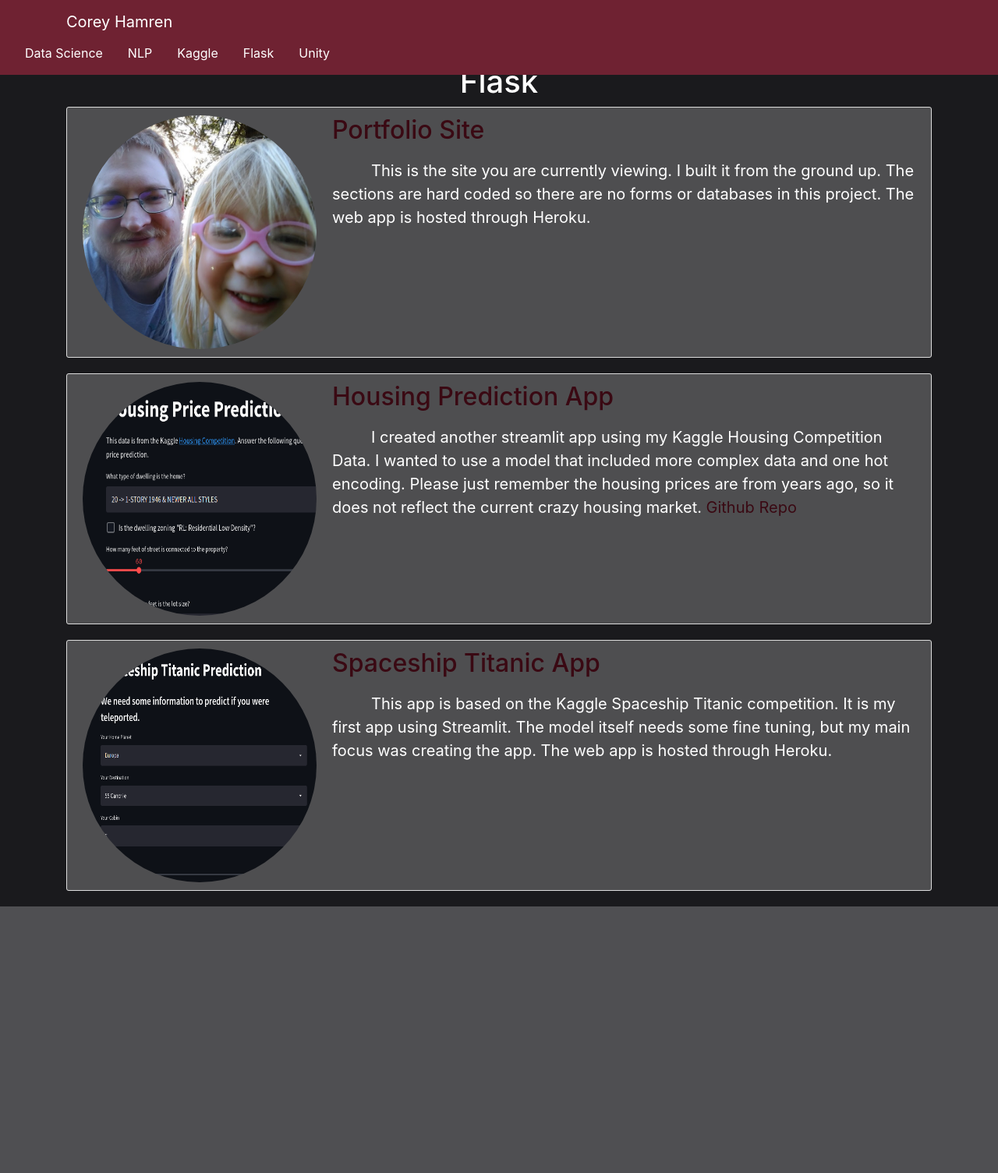
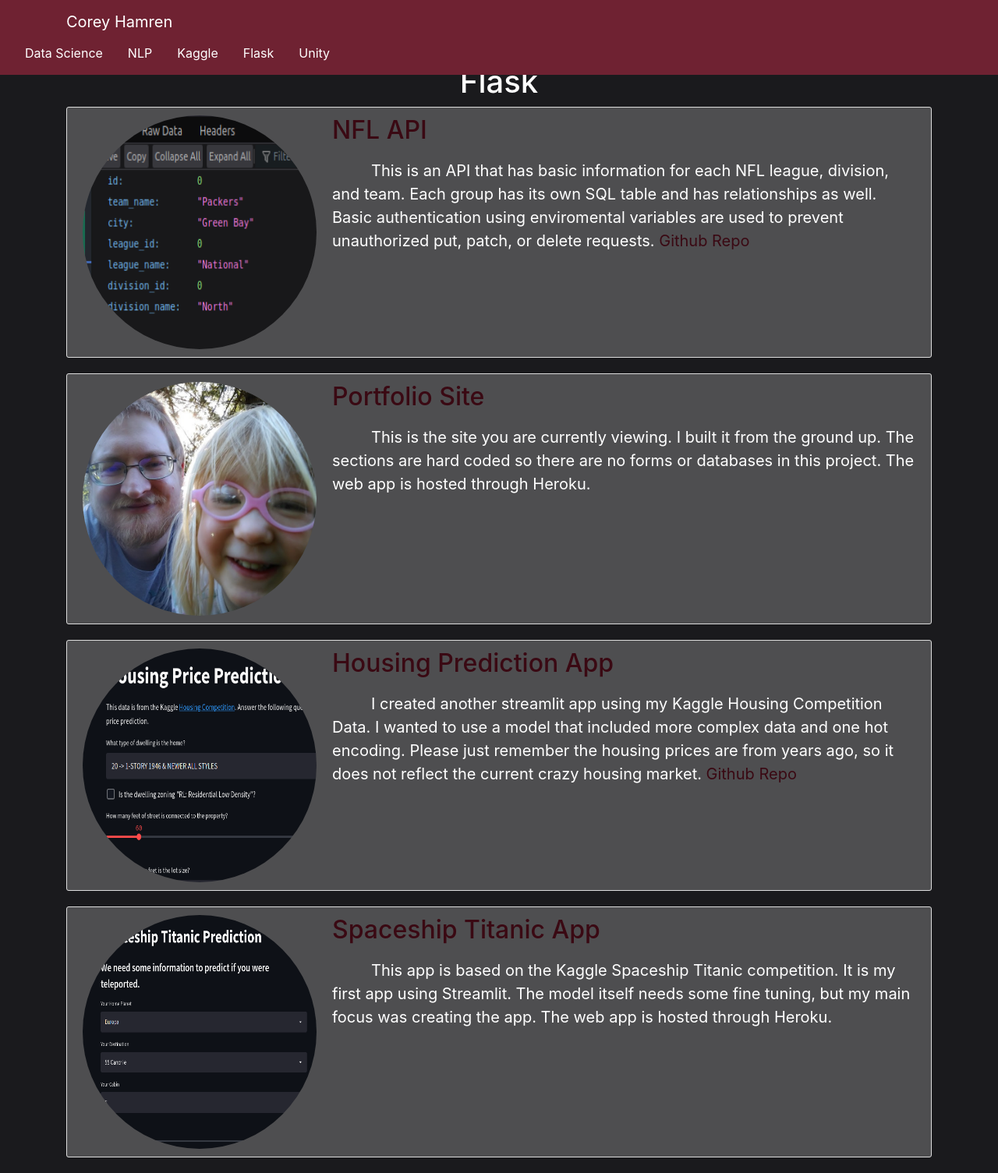
Before and after one commit to TheHamhams/portfolio, a Flask app: page /flask in a window 1280 px wide. Shown: the whole page at 78% size. Before the commit the page ends 1163 px from the top, so only its background shows below. Run offline with Flask 2, Linux system fonts and the light colour scheme; some libraries are stand-ins or nearby versions.

Commit message:
added nfl api

```diff
--- a/portfolio/templates/flask.html
+++ b/portfolio/templates/flask.html
@@ -4,6 +4,16 @@
 
     <h1>Flask</h1>
 
+
+    <article class="media content-section">
+        <div class="image">
+            <img class="rounded-circle article-image" width=300 height=300 style="float: left;" src="static/pictures/nfl-api.png">
+        </div>
+        <div class="text">
+            <h2><a class="article-title" href="https://hamren-nlf-api.herokuapp.com/team/0">NFL API</a></h2>
+            <p class="article-content">This is an API that has basic information for each NFL league, division, and team. Each group has its own SQL table and has relationships as well. Basic authentication using enviromental variables are used to prevent unauthorized put, patch, or delete requests. <a href='https://github.com/TheHamhams/nfl-api'>Github Repo</a></p>
+        </div>
+    </article>
 
     <article class="media content-section">
         <div class="image">
```
Also changed, not shown: portfolio/static/pictures/nfl-api.png (added).
